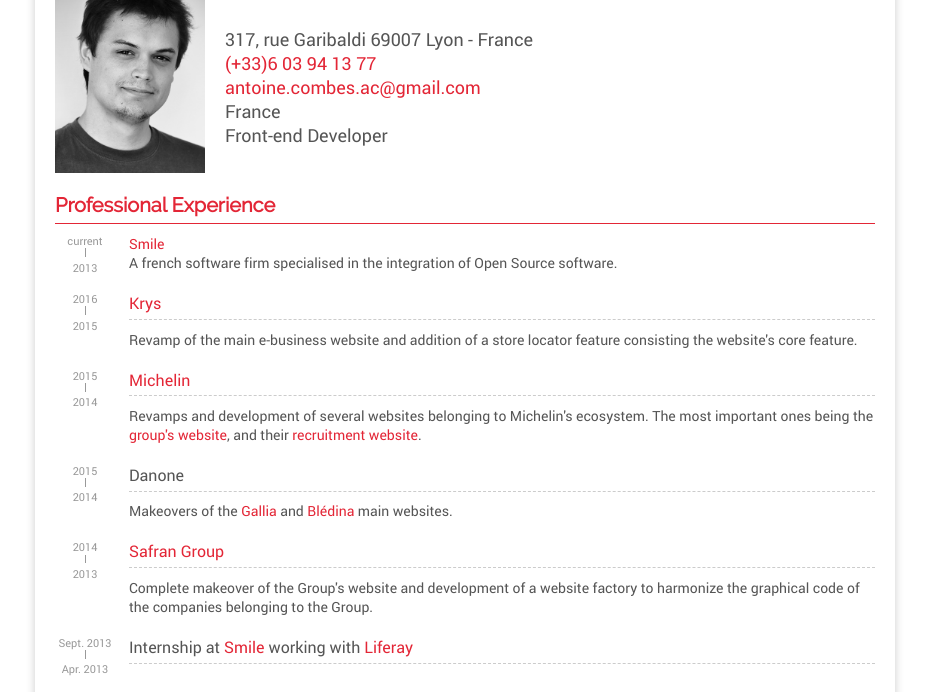
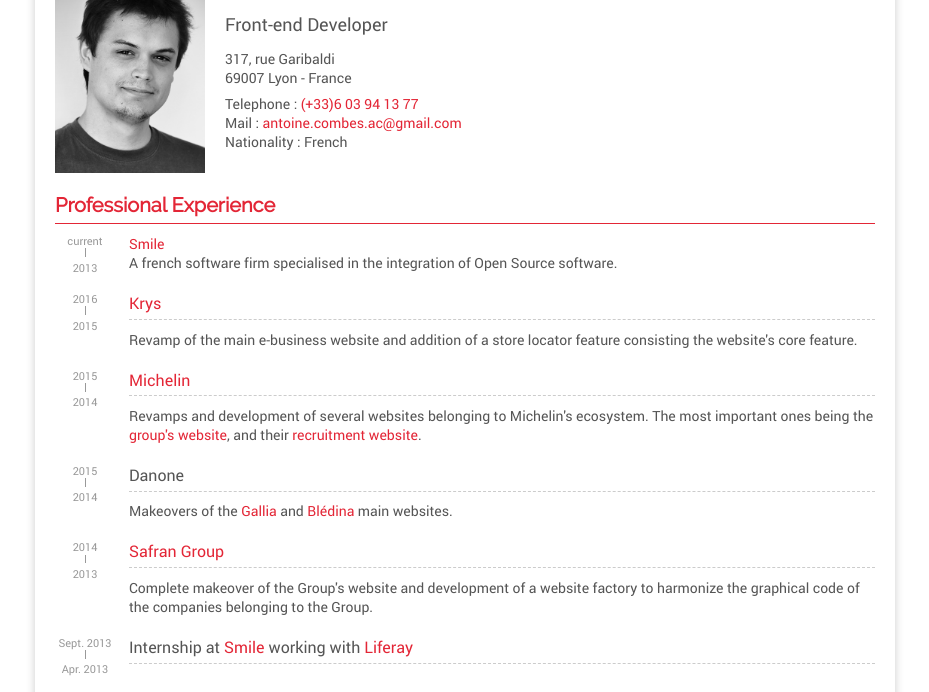
Before and after one commit to Acombes/acombes.github.io, a website: page index.html in a window 1280 px wide. Shown: the part 108-800 px from the top of the page, without its empty margins (175-1104 px from the left). Drawn offline with Linux system fonts and the light colour scheme.

Commit message:
Further styling for the header

```diff
--- a/index.html
+++ b/index.html
@@ -21,8 +21,10 @@
                 <span itemprop="givenName">Antoine</span> <span itemprop="familyName">COMBES</span>
             </h1>
 
+            <div class="job-title" itemprop="jobTitle">Front-end Developer</div>
+
             <address itemprop="address" itemscope itemtype="http://schema.org/PostalAddress">
-                <span itemprop="streetAddress">317, rue Garibaldi</span>
+                <span class="street-address" itemprop="streetAddress">317, rue Garibaldi</span>
                 <span itemprop="postalCode">69007</span> <span itemprop="addressLocality">Lyon</span> - <span itemprop="addressCountry">France</span>
             </address>
 
@@ -33,10 +35,9 @@
                 <a href="mailto:antoine.combes.ac@gmail.com"><span itemprop="email">antoine.combes.ac@gmail.com</span></a>
             </div>
             <div class="labeled" title="Nationality" itemprop="nationality" itemscope itemtype="http://schema.org/Country">
-                <span itemprop="name">France</span>
+                <span itemprop="name">French</span>
             </div>
 
-            <div class="job-title" itemprop="jobTitle">Front-end Developer</div>
         </header>
 
         <section class="experience">
--- a/stylesheets/scss/components/_header.scss
+++ b/stylesheets/scss/components/_header.scss
@@ -1,6 +1,6 @@
 header {
     overflow: auto;
-    font-size: pxToRem(18px);
+    font-size: pxToRem(14px);
 
     .image {
         width: 150px;
@@ -15,6 +15,25 @@
     }
 
     .name {
-        margin-bottom: 30px;
+        margin-bottom: .5em;
+    }
+
+    .job-title {
+        margin: .7em 0;
+        font-size: pxToRem(18px);
+    }
+
+    address {
+        margin: .5em 0;
+
+        .street-address {
+            display: block;
+        }
+    }
+
+    .labeled {
+        &:before {
+            content: attr(title) " :";
+        }
     }
 }
```
Also changed, not shown: dist/styles.css, dist/styles.min.css.
